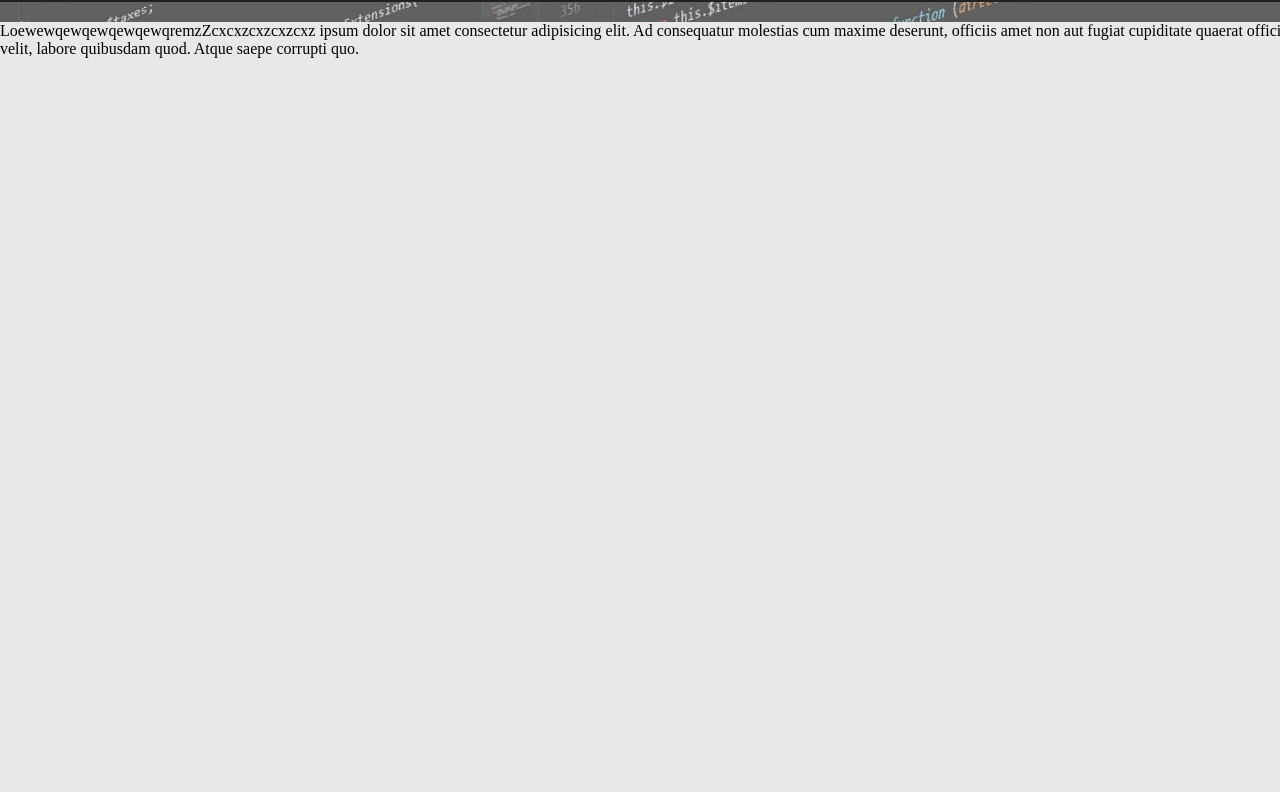
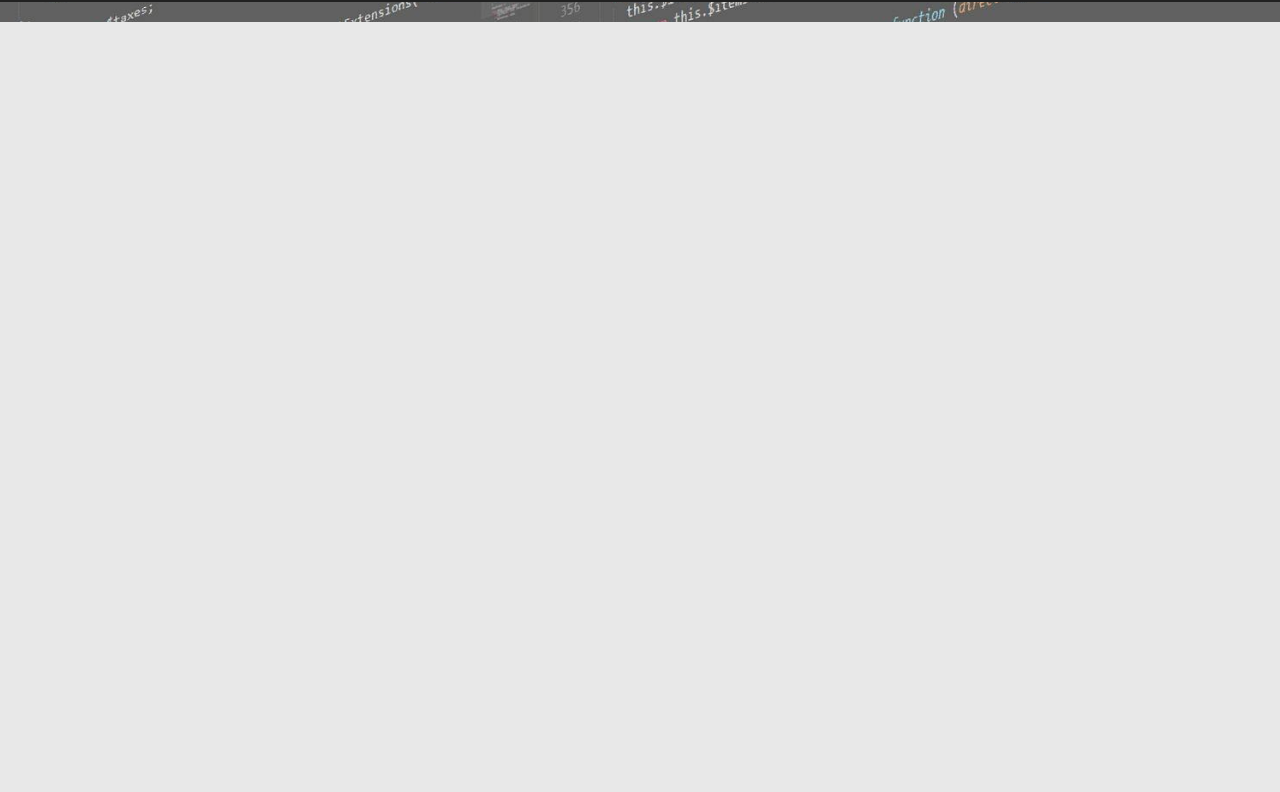
Before and after one commit to dakarce1/TCA, a plain HTML site: page jobs.html in a window 1280 px wide. Shown: the part 52-844 px from the top of the page. Drawn offline with Linux system fonts and the light colour scheme.

Commit message:
Deleted section p

```diff
--- a/jobs.html
+++ b/jobs.html
@@ -19,7 +19,6 @@
         </ul>
     </nav>
     <Section class="jobs">
-        <p>LoewewqewqewqewqewqremzZcxcxzcxzcxzcxz ipsum dolor sit amet consectetur adipisicing elit. Ad consequatur molestias cum maxime deserunt, officiis amet non aut fugiat cupiditate quaerat officia velit, labore quibusdam quod. Atque saepe corrupti quo.</p>
     </Section>
 
 </body>
```
